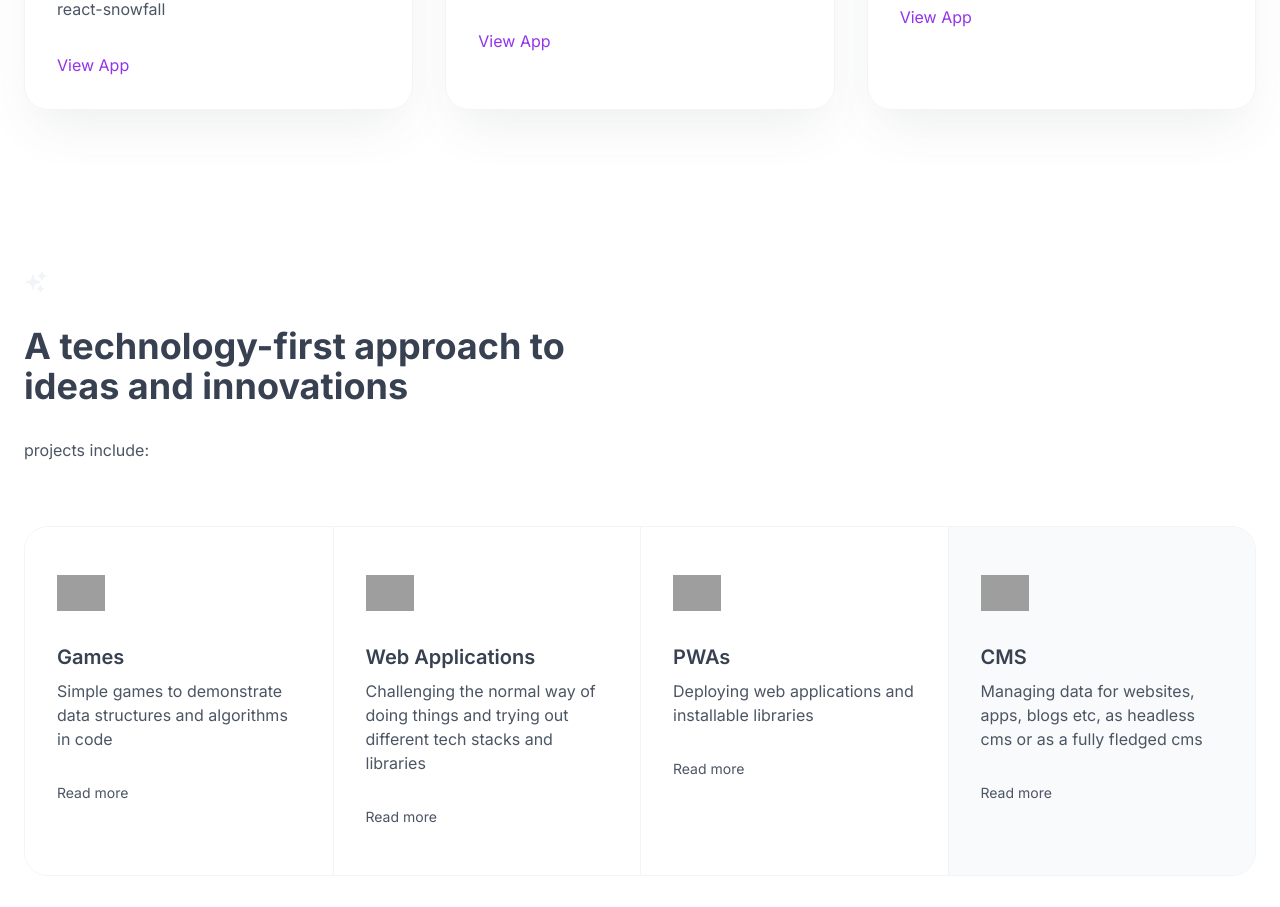
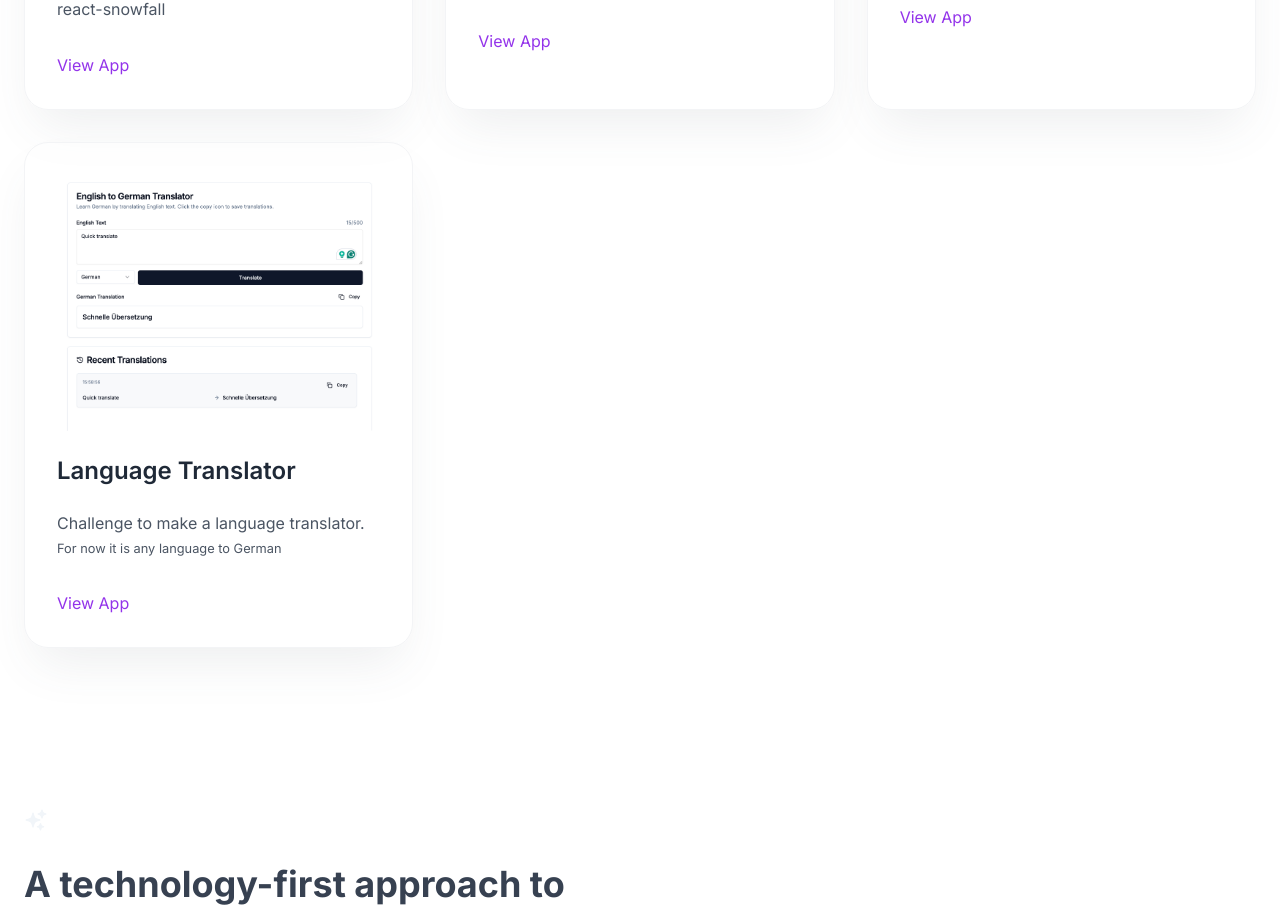
Before and after one commit to felixivance/nextjs-playground, a Next.js app: page / in a window 1280 px wide. Shown: the part 1928-2835 px from the top of the page. Built offline with nearby package versions, Linux system fonts and the light colour scheme; grey boxes are pictures that could not be loaded.

Commit message:
app section translator

```diff
--- a/app/language-translator/page.tsx
+++ b/app/language-translator/page.tsx
@@ -15,7 +15,7 @@ type Translation = {
   timestamp: Date
 }
 
-export default function LanguageLearner() {
+export default function LanguageTranslator() {
   const [inputText, setInputText] = useState("")
   const [translatedText, setTranslatedText] = useState("")
   const [isLoading, setIsLoading] = useState(false)
--- a/components/main/AppsSection.tsx
+++ b/components/main/AppsSection.tsx
@@ -175,6 +175,32 @@ const AppsSection = (props: Props) => {
               </Link>
             </div>
           </div>
+          <div className="group p-6 sm:p-8 rounded-3xl bg-white border border-gray-100 dark:shadow-none dark:border-gray-700 dark:bg-gray-800 bg-opacity-50 shadow-2xl shadow-gray-600/10">
+            <div className="relative overflow-hidden rounded-xl">
+              <Image
+                src="/language-translator.png"
+                alt="art cover"
+                loading="lazy"
+                width="1000"
+                height="667"
+                className="h-64 w-full object-cover object-top transition duration-500 group-hover:scale-105"
+              />
+            </div>
+            <div className="mt-6 relative">
+              <h3 className="text-2xl font-semibold text-gray-800 dark:text-white">
+                Language Translator
+              </h3>
+              <p className="mt-6 mb-8 text-gray-600 dark:text-gray-300">
+               Challenge to make a language translator.
+               <small> For now it is any language to German</small>
+              </p>
+              <Link className="inline-block" href="/language-translator">
+                <span className="text-home_primary dark:text-blue-300">
+                  View App
+                </span>
+              </Link>
+            </div>
+          </div>
         </div>
       </div>
     </div>
```
Also changed, not shown: public/language-translator.png (added).
